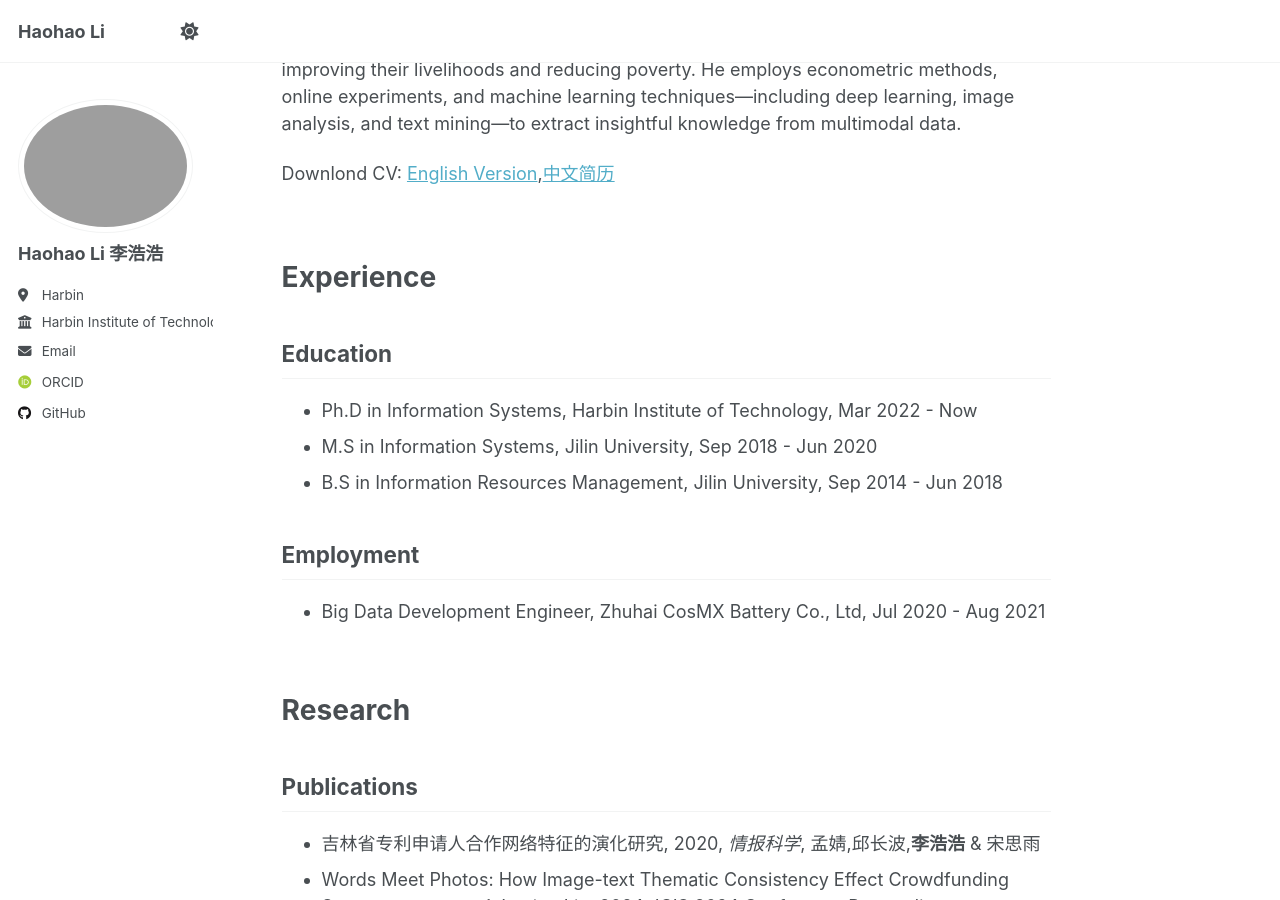
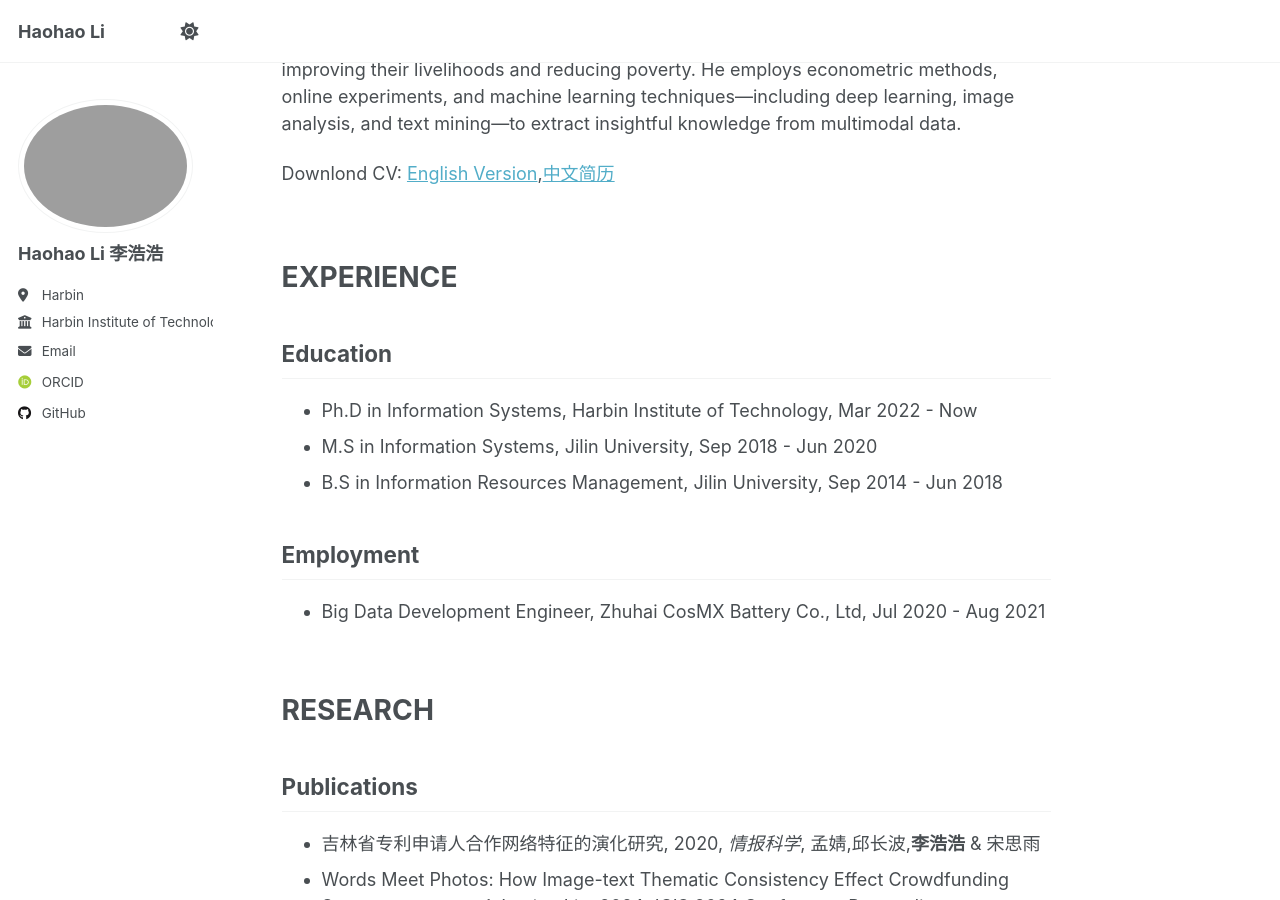
Before and after one commit to Harold9568/Harold9568.github.io, a Jekyll site: the page built from _pages/about.md, in a window 1280 px wide and 900 px high, scrolled down 321 px. Built offline with Jekyll 4.4.1, drawn with Linux system fonts in a browser that asks for light colours; some web fonts are replaced.

```diff
--- a/_pages/about.md
+++ b/_pages/about.md
@@ -17,7 +17,7 @@ Downlond CV: [English Version](https://image-hosting-walton.oss-cn-beijing.aliyu
 
 <br>
 
-Experience
+EXPERIENCE
 ======
 
 Education
@@ -32,7 +32,7 @@ Employment
 
 <br>
 
-Research
+RESEARCH
 ======
 
 Publications
```
